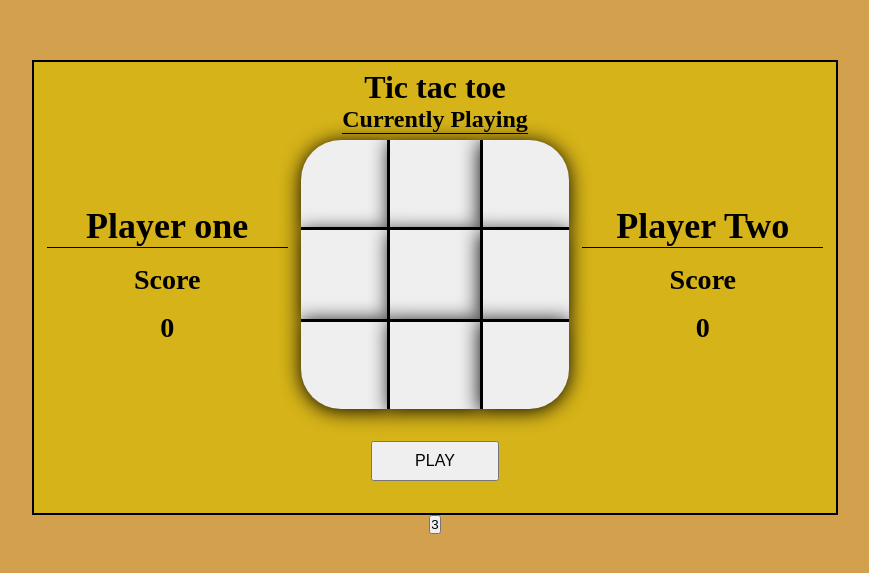
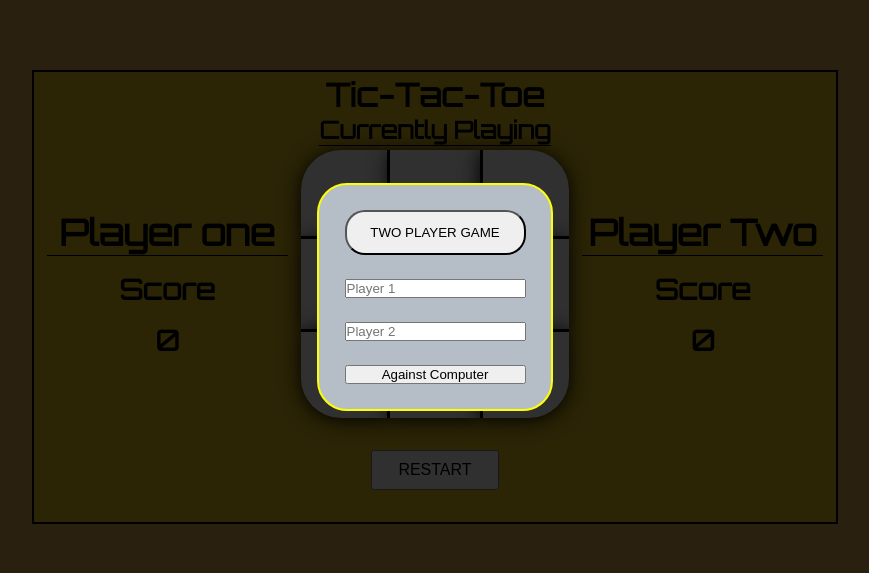
Before and after one commit to Kiwasthal/tic-tac-toe, a plain HTML site: page index.html in a window 1280 px wide. Shown: the part 103-676 px from the top of the page, without its empty margins (205-1074 px from the left). Drawn offline with Linux system fonts and the light colour scheme.

Commit message:
Added restart functionality

```diff
--- a/index.html
+++ b/index.html
@@ -6,17 +6,20 @@
     <meta name="viewport" content="width=device-width, initial-scale=1.0">
     <title>Tic-Tac-Toe</title>
     <link rel="stylesheet" href="styles.css">
+    <link rel="preconnect" href="https://fonts.googleapis.com">
+    <link rel="preconnect" href="https://fonts.gstatic.com" crossorigin>
+    <link href="https://fonts.googleapis.com/css2?family=Orbitron&display=swap" rel="stylesheet">
     <script src="script.js" defer></script>
 </head>
 <body>
 
     <div class="middle-modal">
         <div class="upper-space">
-            <h1>Tic tac toe</h1>
+            <h1>Tic-Tac-Toe</h1>
             <h2 class="game-state">Currently Playing</h2>
         </div>
         <div class="playerOne-modal">
-            <h2>Player one</h2>
+            <h2 class="player-one-display" >Player one</h2>
             <h3>Score</h3>
             <h3 class="PlayerOne-score">0</h3>
         </div>
@@ -32,15 +35,30 @@
             <button class="bottom-right gameBtn"></button>
         </div>
         <div class="playerTwo-modal">
-            <h2>Player Two</h2>
+            <h2 class="player-two-display">Player Two</h2>
             <h3>Score</h3>
             <h3 class="PlayerTwo-score">0</h3>
         </div>
-        <div class="bottom-modal"><button class="play">PLAY</button></div>
+        <div class="bottom-modal"><button class="restart">RESTART</button></div>
 
     </div>
-    <button class="nine">3</button>
 
+<!-- Modal -->
+
+    <div class="bg-modal">
+        <div class="modal-content">
+            <button class="gameOne">TWO PLAYER GAME</button>
+            <input id="player-one-name" type="text" placeholder="Player 1">
+            <input id="player-two-name" type="text" placeholder="Player 2">
+            <button>Against Computer</button>
+        </div>
+    </div>
+
+  <div class="page"></div>
+  <div class="page"></div>
+  <div class="page"></div>
+  <div class="page"></div>
+  <div class="page"></div>
 
 </body>
 </html>
--- a/script.js
+++ b/script.js
@@ -16,12 +16,15 @@ const gameModule = (() => {
             gameCount : 0
         };
 
+        let gameButtons = document.querySelectorAll('.gameBtn');
 
+        for (let i = 0 ; i < gameButtons.length  ; i++){
+            gameButtons[i].dataset.index = i
+        }
 
         let selector = (name) => {
-           return document.querySelector(name)
+           return document.querySelector(name);
         };
-
 
         let checkForWinner = (array , mark ) => {
             if (array[0] === mark && array[1] === mark && array[2] === mark ||
@@ -39,31 +42,38 @@ const gameModule = (() => {
                     return false;
             }
 
-        let gameButtons = document.querySelectorAll('.gameBtn');
-
-
-        for (let i = 0 ; i < gameButtons.length  ; i++){
-                 gameButtons[i].dataset.index = i
-             }
-
         let playerInput = (target, mark) => {
-            target.textContent = mark
-            gameBoard.boardInputs[target.dataset.index] = mark
+            target.textContent = mark;
+            gameBoard.boardInputs[target.dataset.index] = mark;
         }
 
         let updatePlayer = () => {
-            playerOne.PlayerPlaying === true ? playerOne.PlayerPlaying = false : playerOne.PlayerPlaying = true
+            playerOne.PlayerPlaying === true ? playerOne.PlayerPlaying = false : playerOne.PlayerPlaying = true;
         }
 
         let updateScore = (target,display) => {
-            target++
-            selector(display).textContent = target
+            target++;
+            selector(display).textContent = target;
         }
 
+        let restart = () => {
+            gameButtons.forEach(button => {
+                button.textContent = "";
+        })
+    }
+        selector('.bg-modal').style.display = 'flex';
+        selector('.gameOne').addEventListener('click', () =>{
+            playerOne.name = selector('#player-one-name').value;
+            selector('.player-one-display').textContent = playerOne.name;
+            playerTwo.name = selector('#player-two-name').value;
+            selector('.player-two-display').textContent = playerTwo.name;
+            selector('.bg-modal').style.display = 'none';
+        })
+        selector('.restart').addEventListener('click' , restart )
 
         gameButtons.forEach(button => button.addEventListener('click', () => {
             if (button.textContent != "X" && button.textContent != "O" ) {
-                console.log(gameBoard.boardInputs)
+
                 if (playerOne.PlayerPlaying){
                     playerInput(button, playerOne.PlayerMark);
                     updatePlayer();
@@ -71,16 +81,13 @@ const gameModule = (() => {
                 } else if (!playerOne.PlayerPlaying) {
                     playerInput(button, playerTwo.PlayerMark);
                     updatePlayer();
-
             }
                 if (checkForWinner(gameBoard.boardInputs,playerOne.PlayerMark)) {
-                    alert("You won");
                     updateScore(flowControl.playerOneScore,".PlayerOne-score");
-                    selector('.game-state').textContent = `Player One Has Won`
+                    selector('.game-state').textContent = 'Player One Has Won'
                 } else if (checkForWinner(gameBoard.boardInputs,playerTwo.PlayerMark)) {
-                    alert("You lost");
                     updateScore(flowControl.playerTwoScore,".PlayerTwo-score");
-                    selector('.game-state').textContent = `Player Two Has Won`
+                    selector('.game-state').textContent = `Player Two Has Won`;
             }
         }}));
 })();
--- a/styles.css
+++ b/styles.css
@@ -1,6 +1,10 @@
 *{
     padding: 0;
     margin: 0;
+}
+
+:root {
+    font-family: 'Orbitron', sans-serif;
 }
 
 body {
@@ -71,8 +75,6 @@ body {
 h2 {
     border-bottom: 1px solid black;
 }
-
-
 
 .game-board button {
     display: flex;
@@ -146,8 +148,38 @@ h2 {
     justify-content: center;
 }
 
-.play {
+.restart {
     height: 5vh;
     font-size: 1EM;
     width: 10vw;
 }
+
+
+.bg-modal {
+    width: 100%;
+    height: 100%;
+    background-color: rgba(0, 0, 0, 0.8);
+    position: absolute;
+    top: 0;
+    display: flex;
+    justify-content: center;
+    align-items: center;
+    display: none;
+}
+
+.modal-content {
+   position: relative;
+   border-radius: 4px;
+   padding: 2vw;
+   display: flex;
+   flex-direction: column;
+   gap: 3vh;
+   border: 2px solid yellow;
+   border-radius: 30px;
+   background-color: rgb(181, 190, 199);
+}
+
+.gameOne {
+    padding: 1vw;
+    border-radius: 20px;
+}
```
